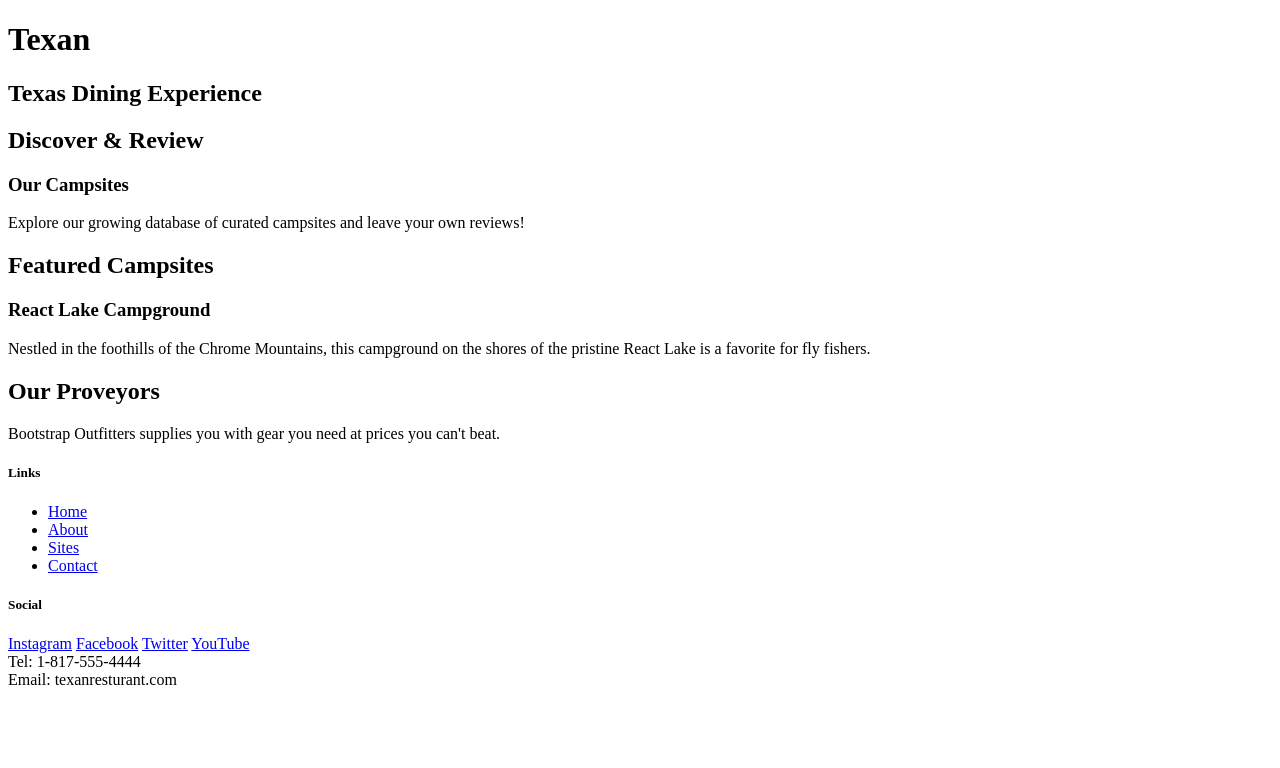
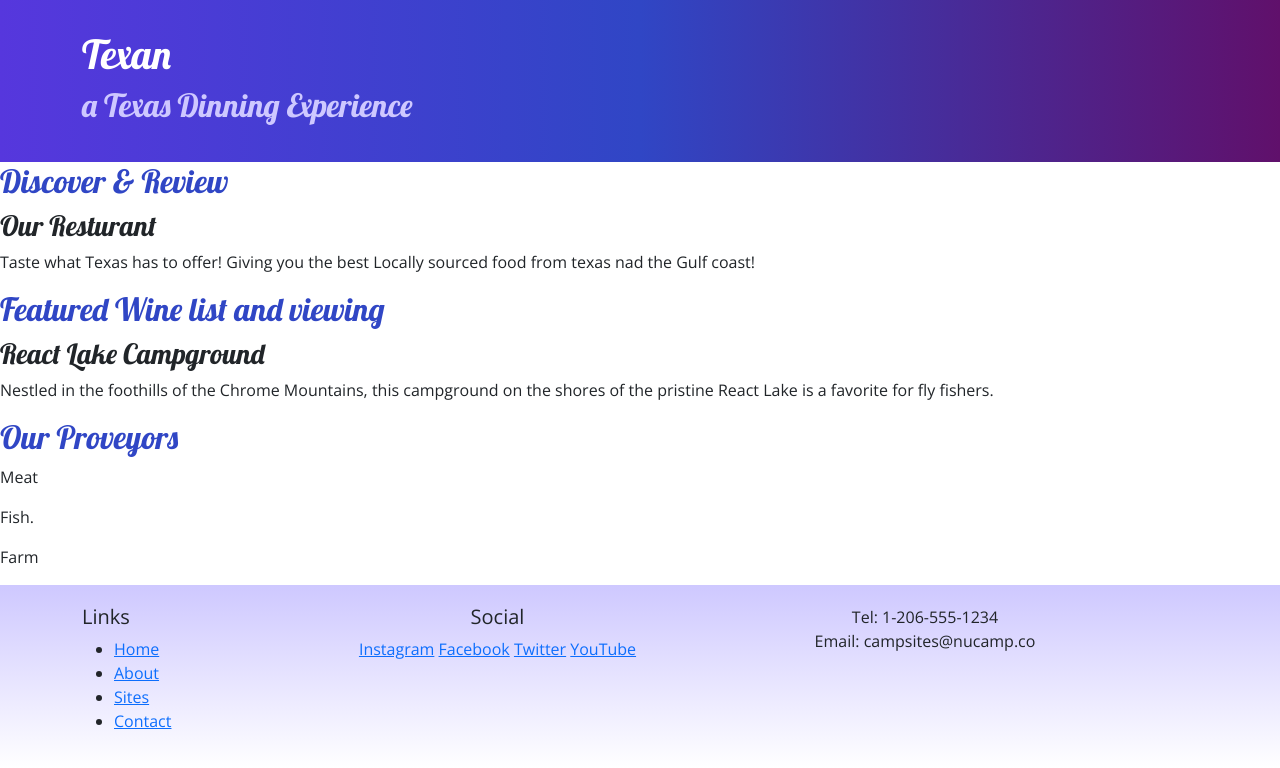
Before and after one commit to Chaka333/BoostrapPortfolio, a website: page indexportfolio.html in a window 1280 px wide. Drawn offline with nearby package versions, Linux system fonts and the light colour scheme.

Commit message:
added Div and Jumbo tron

```diff
--- /dev/null
+++ b/css/styles.css
@@ -0,0 +1,32 @@
+body {
+    font-family: "Open Sans", sans-serif;
+}
+
+h1, h2, h3 {
+    font-family: "Lobster", cursive;
+}
+
+h2 {
+    color: #3046C5;
+}
+
+header h2 {
+    color: #CEC8FF;
+}
+
+footer {
+    background-image: linear-gradient(#CEC8FF, white);
+    padding: 20px 0;
+}
+
+.jumbotron {
+    padding: 30px;
+    background-image: linear-gradient(to right, #5637DD, #3046C5, #60106B);
+    color: white;
+}
+
+.row-content {
+    padding: 50px 0;
+    border-bottom: 1px ridge;
+    min-height: 200px;
+}
--- a/indexportfolio.html
+++ b/indexportfolio.html
@@ -2,27 +2,44 @@
 <html lang="en">
 
 <head>
+    <head>
+        <!-- Required meta tags always come first -->
         <meta charset="utf-8" />
-    <title>Texan</title>
+        <meta name="viewport" content="width=device-width, initial-scale=1" />
+
+        <!-- Bootstrap CSS -->
+        <link rel="stylesheet" href="node_modules/bootstrap/dist/css/bootstrap.min.css" />
+
+        <!-- Additional CSS must be placed after Bootstrap CSS -->
+        <link rel="stylesheet" href="https://fonts.googleapis.com/css?family=Lobster|Open+Sans" />
+        <link rel="stylesheet" href="css/styles.css" />
+        <title>Texas Fine Dinning Experience</title>
+    </head>
 </head>
 
 <body>
 
+    <header class="jumbotron jumbotron-fluid">
         <header>
-        <div>
+            <div class="container">
+                <div class="row">
+                    <div class="col">
                         <h1>Texan</h1>
-            <h2>Texas Dining Experience</h2>
+                        <h2>a Texas Dinning Experience</h2>
                     </div>
+                </div>
+            </div>
+        </header>
     </header>
 
     <div>
         <h2>Discover & Review</h2>
-        <h3>Our Campsites</h3>
-        <p>Explore our growing database of curated campsites and leave your own reviews!</p>
+        <h3>Our Resturant</h3>
+        <p>Taste what Texas has to offer! Giving you the best Locally sourced food from texas nad the Gulf coast!</p>
     </div>
 
     <div>
-        <h2>Featured Campsites</h2>
+        <h2>Featured Wine list and viewing</h2>
         <h3>React Lake Campground</h3>
         <p>Nestled in the foothills of the Chrome Mountains, this campground on the shores of the pristine React Lake is a favorite for fly fishers.</p>
     </div>
@@ -30,31 +47,42 @@
     <div>
         <h2>Our Proveyors</h2>
         <h3></h3>
-        <p>Bootstrap Outfitters supplies you with gear you need at prices you can't beat.</p>
+        <p>Meat</p>
+        <p> Fish.</p>
+        <p>Farm</p>
     </div>
 
     <footer>
-        <div>
+        <div class="container">
+            <div class="row">
+                <div class="col-4 col-sm-2">
                     <h5>Links</h5>
-            <ul>
+                    <ul class="listed-unstyled">
                         <li><a href="#">Home</a></li>
                         <li><a href="#">About</a></li>
                         <li><a href="#">Sites</a></li>
                         <li><a href="#">Contact</a></li>
                     </ul>
                 </div>
-        <div>
+                <div class="col-6 col-sm-5 text-center">
                     <h5>Social</h5>
                     <a href="http://instagram.com/">Instagram</a>
                     <a href="http://facebook.com/">Facebook</a>
                     <a href="http://twitter.com/">Twitter</a>
                     <a href="http://youtube.com/">YouTube</a>
                 </div>
-        <div>
-            Tel: 1-817-555-4444<br />
-            Email: texanresturant.com
+                <div class="col-sm-4 text-center">
+                    Tel: 1-206-555-1234<br />
+                    Email: campsites@nucamp.co
+                </div>
+           </div>
         </div>
     </footer>
+
+<!-- jQuery must come first, then Popper.js, then the Bootstrap JavaScript plugins.-->
+<script src="node_modules/jquery/dist/jquery.slim.min.js"></script>
+<script src="node_modules/popper.js/dist/umd/popper.min.js"></script>
+<script src="node_modules/bootstrap/dist/js/bootstrap.min.js"></script>
 
 </body>
 
```
Also changed, not shown: package.json (+42 -4 lines), 1 other file. Lines whose indentation alone changed are shown as unchanged.
